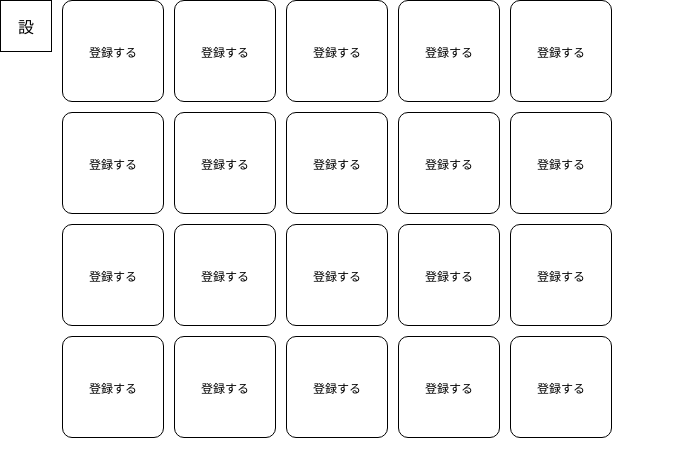
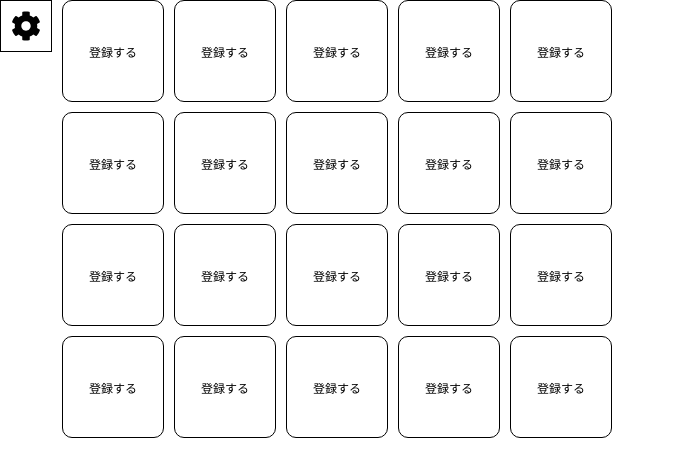
Before and after one commit to www-yotta/custom-audio-panel, a React (Create React App) app: page / in a window 1280 px wide. Shown: the top 476 px of the page, without its empty margins (0-675 px from the left). Built offline with nearby package versions, Linux system fonts and the light colour scheme.

Commit message:
削除機能を追加

```diff
--- a/package.json
+++ b/package.json
@@ -15,7 +15,7 @@
     "react-audio-player": "^0.17.0",
     "react-dom": "^17.0.2",
     "react-dropzone": "^11.4.2",
-    "react-hook-form": "^7.17.3",
+    "react-icons": "^4.3.1",
     "react-scripts": "4.0.3",
     "typescript": "^4.1.2",
     "web-vitals": "^1.0.1"
--- a/src/App.module.scss
+++ b/src/App.module.scss
@@ -4,8 +4,16 @@
 }
 .setting {
   width: 50px;
+  border: 1px solid #000;
+  display: flex;
+  flex-direction: column;
+  position: relative;
+  align-self: flex-start;
+  transition: 0.5s;
+}
+.icon {
+  width: 50px;
   height: 50px;
-  border: 1px solid #000;
   display: flex;
   align-items: center;
   justify-content: center;
@@ -16,3 +24,9 @@
   flex-wrap: wrap;
   gap: 10px;
 }
+.subIcon {
+  width: 50px;
+  height: 50px;
+  background-color: #f0f0f0;
+  // position: absolute;
+}
--- a/src/App.tsx
+++ b/src/App.tsx
@@ -2,18 +2,41 @@ import { FC, useState, createContext } from "react";
 import { SoundButton } from "./components/SoundButton";
 import styles from "./App.module.scss";
 import "./App.css";
+import { FaCog, FaTrashAlt } from "react-icons/fa";
 
-export const SettingContext = createContext<boolean>(false);
+type SettingContextProps = {
+  isSetting: boolean;
+  isAllDelete: boolean;
+};
+export const SettingContext = createContext<SettingContextProps>({
+  isSetting: false,
+  isAllDelete: false,
+});
 
 export const App: FC = () => {
-  const [isSetting, setSetting] = useState<boolean>(false);
-  const handleSettingToggle = () => setSetting(!isSetting);
+  const [isSetting, setIsSetting] = useState<boolean>(false);
+  const [isAllDelete, setIsAllDelete] = useState<boolean>(false);
+  const handleSettingToggle = () => setIsSetting(!isSetting);
+  const deleteAllAudio = () => {
+    localStorage.clear();
+    setIsAllDelete(true);
+  };
 
   return (
-    <SettingContext.Provider value={isSetting}>
+    <SettingContext.Provider value={{ isSetting, isAllDelete }}>
       <div className={styles.root}>
-        <div className={styles.setting} onClick={handleSettingToggle}>
-          設
+        <div className={styles.setting}>
+          <div className={styles.icon} onClick={handleSettingToggle}>
+            <FaCog size={30} />
+          </div>
+          {isSetting && (
+            <div
+              className={styles.icon + " " + styles.subIcon}
+              onClick={deleteAllAudio}
+            >
+              <FaTrashAlt size={30} className={styles.deleteIcon} />
+            </div>
+          )}
         </div>
         <div className={styles.panel}>
           <SoundButton name="audio1" />
--- a/src/components/SoundButton.module.scss
+++ b/src/components/SoundButton.module.scss
@@ -10,6 +10,7 @@
   align-items: center;
   justify-content: center;
   flex-direction: column;
+  position: relative;
   .clickArea {
     width: 100%;
     border-radius: 10px;
@@ -31,4 +32,9 @@
     align-items: center;
     justify-content: center;
   }
+  .deleteIcon {
+    position: absolute;
+    top: 0;
+    right: 0;
+  }
 }
--- a/src/components/SoundButton.tsx
+++ b/src/components/SoundButton.tsx
@@ -2,12 +2,15 @@ import { FC, useCallback, useEffect, useState, useContext } from "react";
 import { useDropzone } from "react-dropzone";
 import styles from "./SoundButton.module.scss";
 import { SettingContext } from "../App";
+import { FaRegTimesCircle } from "react-icons/fa";
 
 type SoundButtonProps = {
   name?: string;
 };
 export const SoundButton: FC<SoundButtonProps> = ({ name: strageName }) => {
-  const isSetting = useContext(SettingContext);
+  const { isSetting, isAllDelete } = useContext(SettingContext);
+  console.log("isSetting", isSetting);
+  console.log("isAllDelete", isAllDelete);
   const [audio, setAudio] = useState<HTMLAudioElement>(new Audio());
   const [name, setName] = useState<string>("");
   // ファイルが選択された時
@@ -23,7 +26,7 @@ export const SoundButton: FC<SoundButtonProps> = ({ name: strageName }) => {
   useEffect(() => {
     if (!strageName) return;
     const audioData = localStorage.getItem(strageName);
-    // console.log("audioData", audioData);
+    console.log("audioData", audioData);
     if (audioData) {
       setAudio(new Audio(JSON.parse(audioData).audio));
       setName(JSON.parse(audioData).name);
@@ -33,6 +36,20 @@ export const SoundButton: FC<SoundButtonProps> = ({ name: strageName }) => {
 
   const play = () => audio.play();
 
+  const deleteAudio = () => {
+    if (!strageName) return;
+    localStorage.removeItem(strageName);
+    setAudio(new Audio());
+    setName("");
+  };
+
+  useEffect(() => {
+    if (isAllDelete) {
+      setAudio(new Audio());
+      setName("");
+    }
+  }, [isAllDelete]);
+
   const readFile = (file: any) => {
     const reader = new FileReader();
     reader.onload = () => {
@@ -40,7 +57,6 @@ export const SoundButton: FC<SoundButtonProps> = ({ name: strageName }) => {
       // TODO: ここの設定を見直したい
       if (typeof fileBinary !== "string") return;
       setAudio(new Audio(fileBinary));
-      // console.log("read file", fileBinary);
       if (strageName) {
         const tmp = {
           name: file.name,
@@ -68,10 +84,18 @@ export const SoundButton: FC<SoundButtonProps> = ({ name: strageName }) => {
             {name}
           </div>
           {isSetting && (
-            <p className={styles.changeButton} {...getRootProps()}>
-              <input {...getInputProps()} />
-              変更
-            </p>
+            <>
+              <p className={styles.changeButton} {...getRootProps()}>
+                <input {...getInputProps()} />
+                変更
+              </p>
+              <FaRegTimesCircle
+                fill="#333"
+                size={20}
+                className={styles.deleteIcon}
+                onClick={deleteAudio}
+              />
+            </>
           )}
         </div>
       ) : (
```
Also changed, not shown: 1 other file (tests, documents, lock files or other folders).
